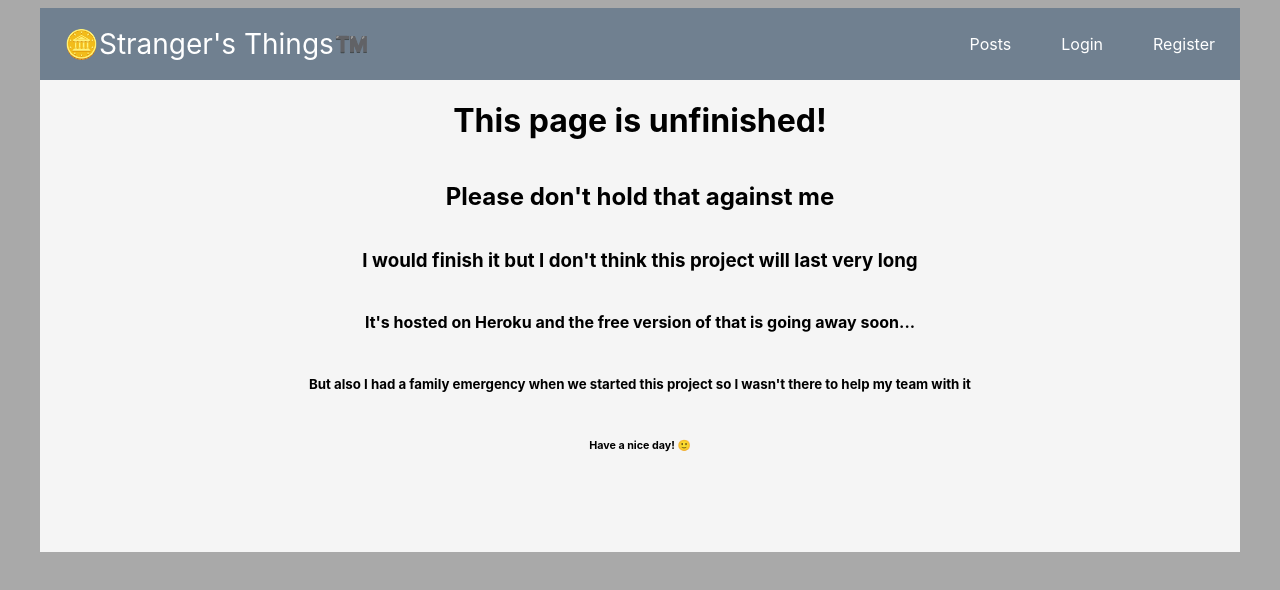
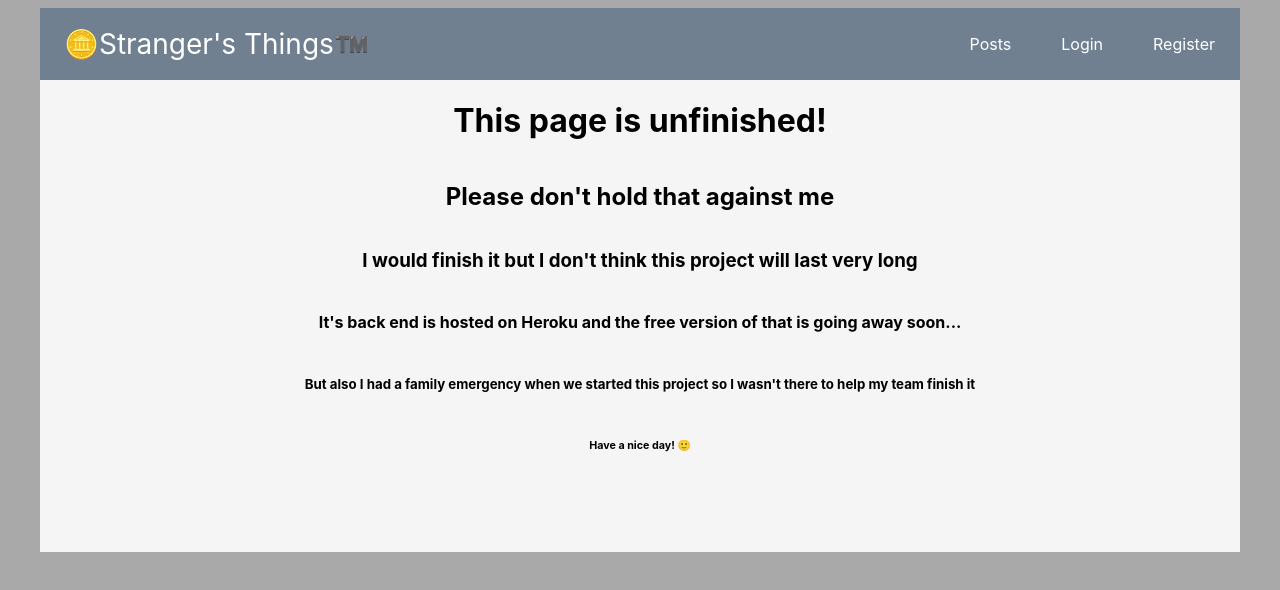
Before and after one commit to ColinH58/strangers-things, a React (Create React App) app: page /profile in a window 1280 px wide. Shown: the top 590 px of the page. Built offline with nearby package versions, Linux system fonts and the light colour scheme.

Commit message:
finished

```diff
--- a/src/Components/Profile.jsx
+++ b/src/Components/Profile.jsx
@@ -6,8 +6,8 @@ const Profile = () => {
       <h1>This page is unfinished!</h1>
       <h2>Please don't hold that against me</h2>
       <h3>I would finish it but I don't think this project will last very long</h3>
-      <h4>It's hosted on Heroku and the free version of that is going away soon...</h4>
-      <h5>But also I had a family emergency when we started this project so I wasn't there to help my team with it</h5>
+      <h4>It's back end is hosted on Heroku and the free version of that is going away soon...</h4>
+      <h5>But also I had a family emergency when we started this project so I wasn't there to help my team finish it</h5>
       <h6>Have a nice day! 🙂</h6>
     </div>
   );
```
Also changed, not shown: 7 other files (tests, documents, lock files or other folders).
